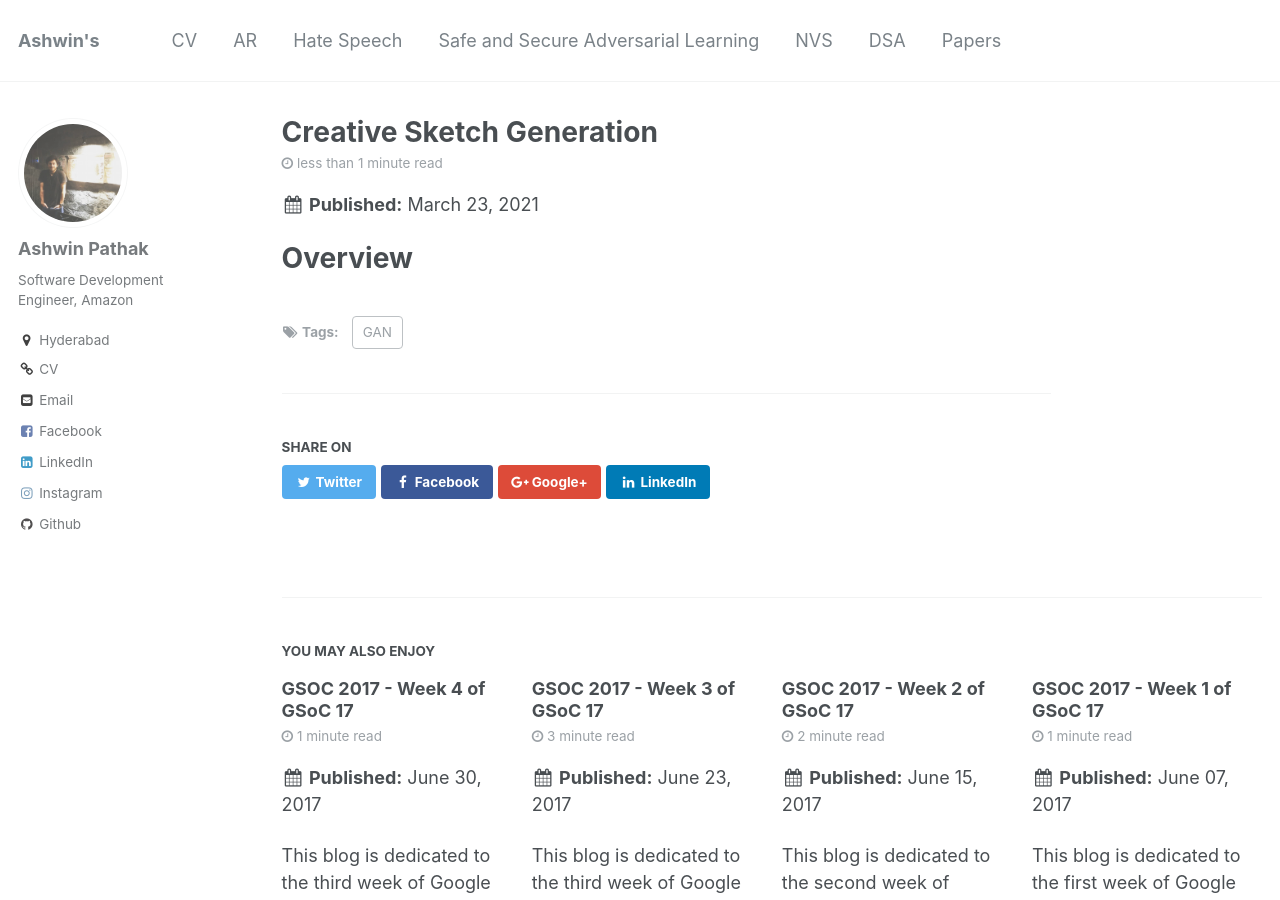
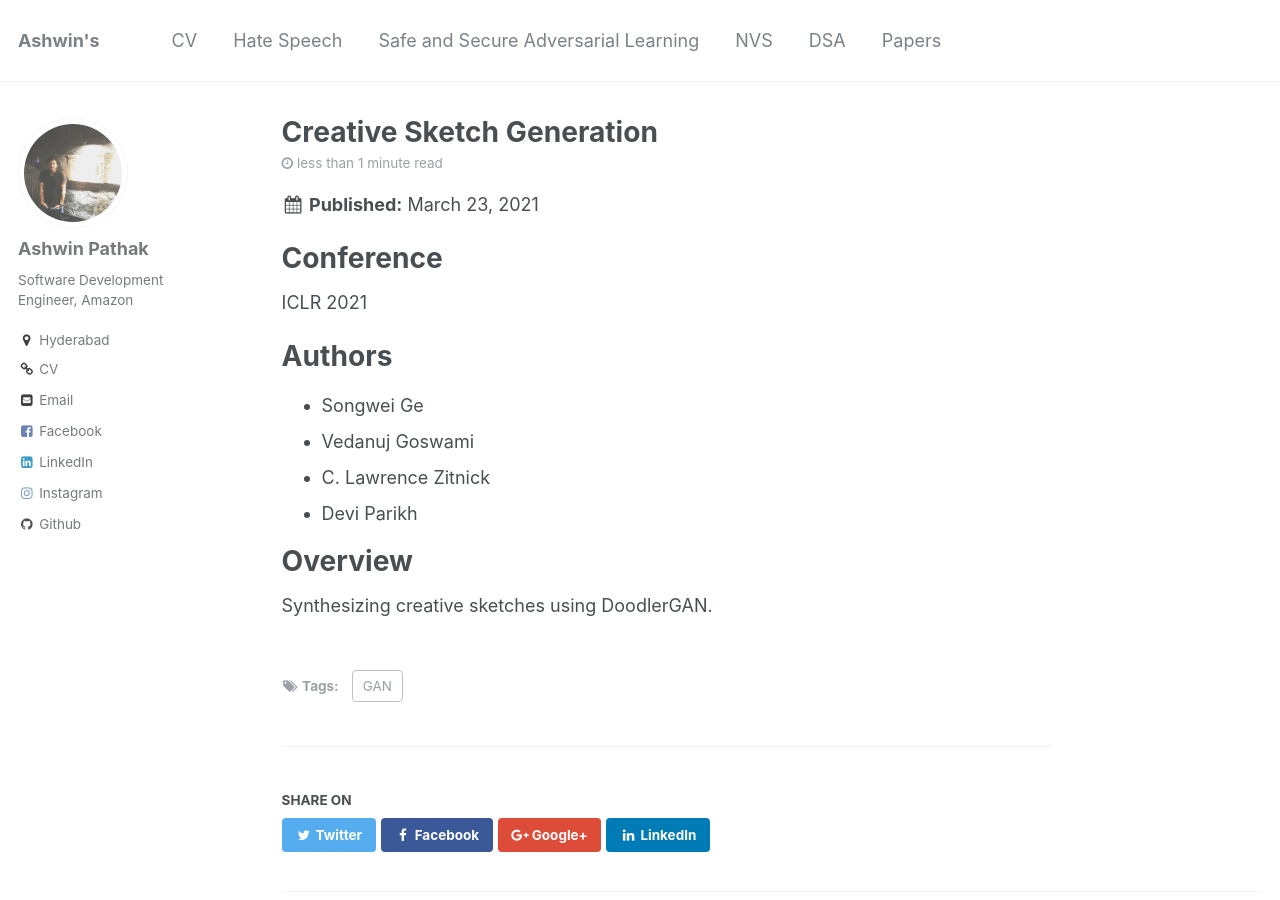
Before and after one commit to ashwinpathak20/ashwinpathak20.github.io, a Jekyll site: the page built from _papers/2021-03-23-blog-post-1.md, in a window 1280 px wide and 900 px high. Built offline with Jekyll 4.4.1, drawn with Linux system fonts in a browser that asks for light colours.

Commit message:
Adding paper Creative Sketch Generation

```diff
--- a/_data/navigation.yml
+++ b/_data/navigation.yml
@@ -10,8 +10,8 @@ main:
   #- title: "Blog Posts"
   #  url: /year-archive/
 
-  - title: "AR"
-    url: /arblogs/
+  #- title: "AR"
+  #  url: /arblogs/
 
   - title: "Hate Speech"
     url: /hatespeechblogs/
--- a/_papers/2021-03-23-blog-post-1.md
+++ b/_papers/2021-03-23-blog-post-1.md
@@ -1,9 +1,19 @@
 ---
 title: 'Creative Sketch Generation'
 date: 2021-03-23
-permalink: /papers/2021/05/blog-post-1/
+permalink: /papers/2021/03/blog-post-1/
 tags:
   - GAN
 ---
 
+# Conference
+ICLR 2021
+
+# Authors
+- Songwei Ge
+- Vedanuj Goswami
+- C. Lawrence Zitnick
+- Devi Parikh
+
 # Overview
+Synthesizing creative sketches using DoodlerGAN.
```
